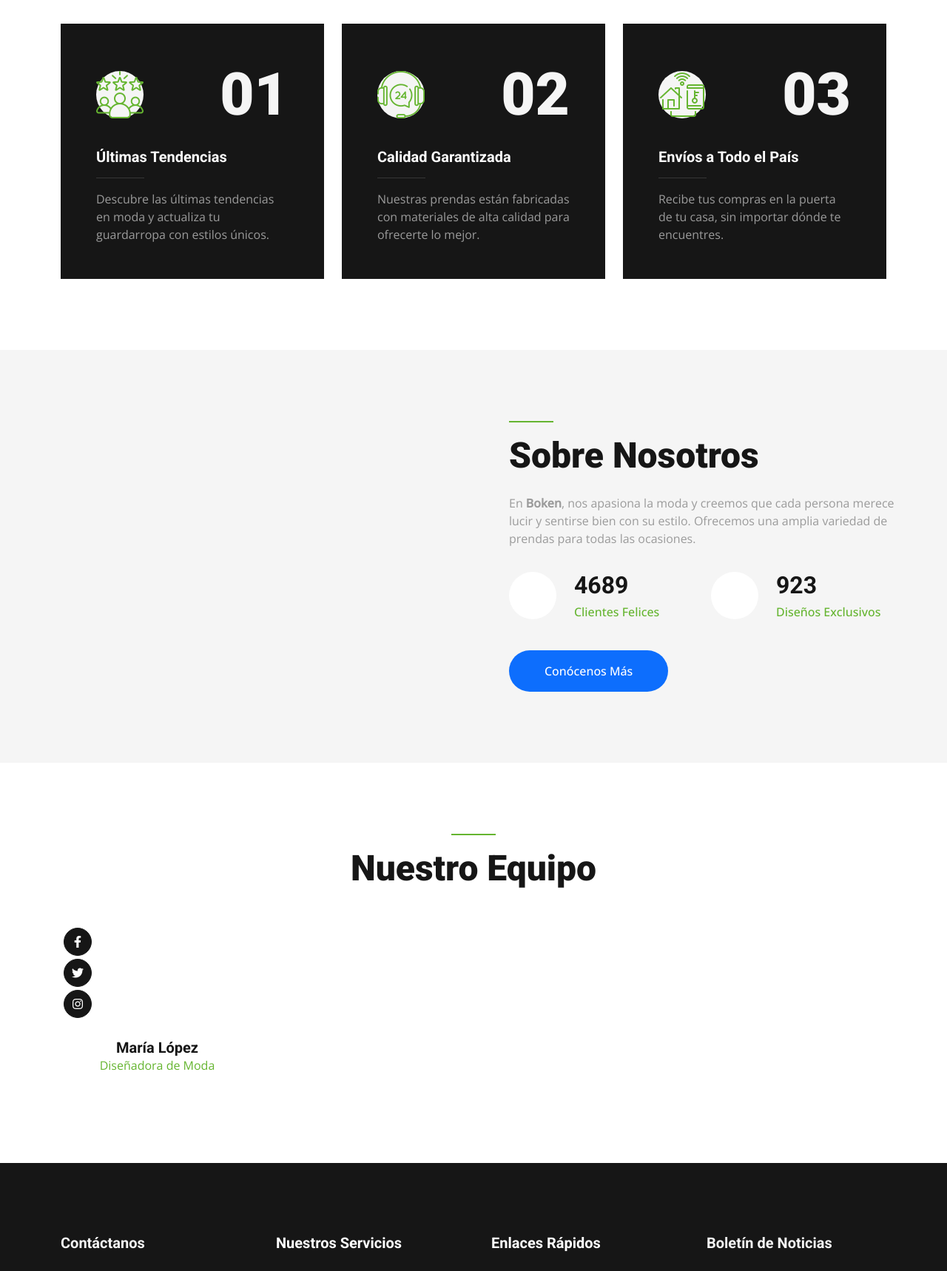
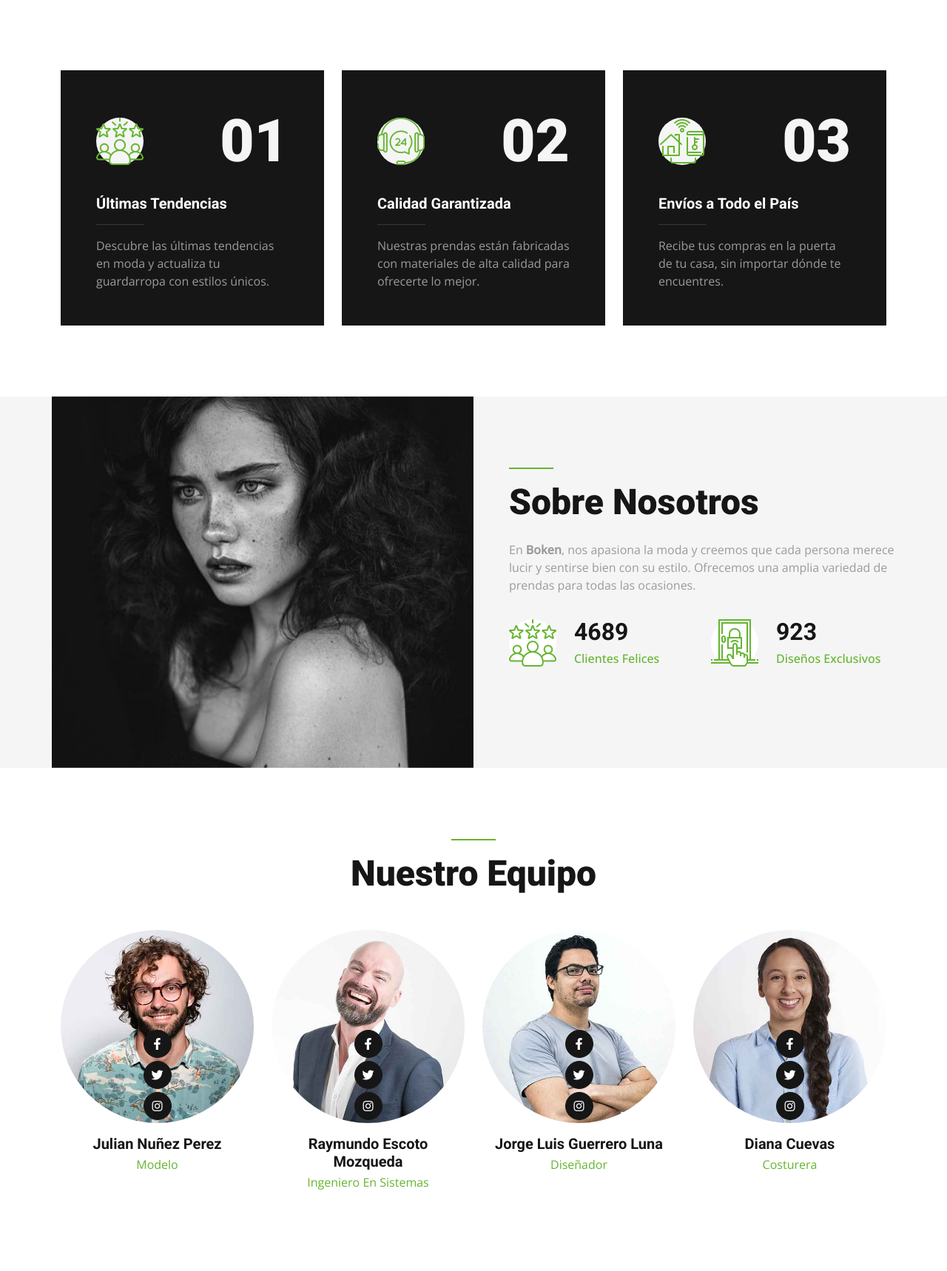
Before and after one commit to CaracheoAdan/Boken-Shop, a PHP site: page /about.html in a window 1280 px wide. Shown: the part 529-2247 px from the top of the page at 74% size. Run offline with PHP 8.4, Linux system fonts and the light colour scheme; some libraries are stand-ins or nearby versions.

Commit message:
Cmbios leves de no me acuerdo que

```diff
--- a/about.html
+++ b/about.html
@@ -51,13 +51,13 @@
                     <div class="btn-sm-square rounded-circle bg-primary me-2">
                         <small class="fa fa-map-marker-alt text-white"></small>
                     </div>
-                    <small>Calle Principal #123, Ciudad, País</small>
+                    <small>Benito Juárez 203, Col. Centro, 38000 Celaya, Gto.</small>
                 </div>
                 <div class="h-100 d-inline-flex align-items-center py-3">
                     <div class="btn-sm-square rounded-circle bg-primary me-2">
                         <small class="fa fa-envelope-open text-white"></small>
                     </div>
-                    <small>contacto@boken.com</small>
+                    <small>boken@tiendaonline.com</small>
                 </div>
             </div>
             <div class="col-lg-6 text-end">
@@ -65,7 +65,7 @@
                     <div class="btn-sm-square rounded-circle bg-primary me-2">
                         <small class="fa fa-phone-alt text-white"></small>
                     </div>
-                    <small>+01 234 567 890</small>
+                    <small>+52  461 115 9161</small>
                 </div>
                 <div class="h-100 d-inline-flex align-items-center py-3">
                     <div class="btn-sm-square rounded-circle bg-primary me-2">
@@ -80,32 +80,29 @@
 
 
     <!-- Navbar -->
-    <nav class="navbar navbar-expand-lg bg-dark navbar-dark sticky-top p-0 px-4 px-lg-5">
+    <nav class="navbar navbar-expand-lg bg-white navbar-light sticky-top p-0 px-4 px-lg-5">
         <a href="index.html" class="navbar-brand d-flex align-items-center">
-            <h2 class="m-0 text-light">Boken</h2>
+            <h2 class="m-0 text-primary">Boken</h2>
         </a>
         <button type="button" class="navbar-toggler" data-bs-toggle="collapse" data-bs-target="#navbarCollapse">
             <span class="navbar-toggler-icon"></span>
         </button>
         <div class="collapse navbar-collapse" id="navbarCollapse">
             <div class="navbar-nav ms-auto py-4 py-lg-0">
-                <a href="index.html" class="nav-item nav-link text-light">Inicio</a>
-                <a href="about.html" class="nav-item nav-link text-light">Sobre Nosotros</a>
-                <a href="shop.html" class="nav-item nav-link text-light">Tienda</a>
-                <a href="collections.html" class="nav-item nav-link text-light">Colecciones</a>
-                <div class="nav-item dropdown">
-                    <a href="#" class="nav-link dropdown-toggle text-light" data-bs-toggle="dropdown">Categorías</a>
-                    <div class="dropdown-menu bg-dark">
-                        <a href="category1.html" class="dropdown-item text-light">Ropa de Hombre</a>
-                        <a href="category2.html" class="dropdown-item text-light">Ropa de Mujer</a>
-                        <a href="category3.html" class="dropdown-item text-light">Accesorios</a>
-                    </div>
-                </div>
-                <a href="contact.html" class="nav-item nav-link text-light">Contacto</a>
+                <a href="index.html" class="nav-item nav-link active">Inicio</a>
+                <a href="about.html" class="nav-item nav-link">Información</a>
+                <a href="catalogo.php" class="nav-item nav-link">Catalogo</a>
+                <a href="contact.html" class="nav-item nav-link">Contact</a>
+
+            </div>
+            <div class="h-100 d-lg-inline-flex align-items-center d-none">
+                <a class="btn btn-square rounded-circle bg-light text-primary me-2" href="https://www.facebook.com/bokenshop113b fa-facebook-f"><i class="fab fa-facebook-f"></i></a>
+                <a class="btn btn-square rounded-circle bg-light text-primary me-2" href="https://x.com/?lang=es"><i class="fab fa-twitter"></i></a>
+                <a class="btn btn-square rounded-circle bg-light text-primary me-2" href="https://mx.linkedin.com/"><i class="fab fa-linkedin-in"></i></a>
+                <a class="btn btn-square rounded-circle bg-light text-primary me-0" href="https://www.instagram.com/adancam19/"><i class="fab fa-instagram"></i></a>
             </div>
         </div>
     </nav>
-
     <!-- Fin del Navbar -->
 
 
@@ -184,7 +181,7 @@
                 <div class="col-lg-6 ps-lg-0" style="min-height: 400px;">
                     <div class="position-relative h-100">
                         <!-- Imagen relacionada con la tienda -->
-                        <images class="position-absolute images-fluid w-100 h-100" src="images/about.jpg" style="object-fit: cover;" alt="Sobre Nosotros">
+                        <img class="position-absolute images-fluid w-100 h-100" src="images/about.jpg" style="object-fit: cover;" alt="Sobre Nosotros">
                     </div>
                 </div>
                 <div class="col-lg-6 about-text py-5 wow fadeIn" data-wow-delay="0.5s">
@@ -197,7 +194,7 @@
                                 <div class="d-flex align-items-center">
                                     <div class="btn-square bg-white rounded-circle" style="width: 64px; height: 64px;">
                                         <!-- Icono de clientes felices -->
-                                        <images class="images-fluid" src="images/icon/icon-1.png" alt="Clientes Felices">
+                                        <img class="images-fluid" src="images/icon/icon-1.png" alt="Clientes Felices">
                                     </div>
                                     <div class="ms-4">
                                         <h2 class="mb-1" data-toggle="counter-up">4689</h2>
@@ -209,7 +206,7 @@
                                 <div class="d-flex align-items-center">
                                     <div class="btn-square bg-white rounded-circle" style="width: 64px; height: 64px;">
                                         <!-- Icono de diseños exclusivos -->
-                                        <images class="images-fluid" src="images/icon/icon-5.png" alt="Diseños Exclusivos">
+                                        <img class="images-fluid" src="images/icon/icon-5.png" alt="Diseños Exclusivos">
                                     </div>
                                     <div class="ms-4">
                                         <h2 class="mb-1" data-toggle="counter-up">923</h2>
@@ -218,7 +215,6 @@
                                 </div>
                             </div>
                         </div>
-                        <a href="about.html" class="btn btn-primary rounded-pill py-3 px-5">Conócenos Más</a>
                     </div>
                 </div>
             </div>
@@ -236,19 +232,67 @@
             </div>
             <div class="row g-4">
                 <!-- Miembro del equipo -->
-                <div class="col-lg-3 col-md-6 wow fadeInUp" data-wow-delay="0.1s">
-                    <div class="team-item">
+                <div class="col-lg-3 col-md-6">
+                    <div class="team-item text-center">
                         <div class="overflow-hidden position-relative">
-                            <images class="images-fluid" src="images/team-1.jpg" alt="Diseñadora">
-                            <div class="team-social">
-                                <a class="btn btn-square btn-dark rounded-circle m-1" href=""><i class="fab fa-facebook-f"></i></a>
-                                <a class="btn btn-square btn-dark rounded-circle m-1" href=""><i class="fab fa-twitter"></i></a>
-                                <a class="btn btn-square btn-dark rounded-circle m-1" href=""><i class="fab fa-instagram"></i></a>
+                            <img class="img-fluid rounded-circle" src="images/team-1.jpg" alt="Diseñadora">
+                            <div class="team-social position-absolute bottom-0 start-50 translate-middle-x">
+                                <a class="btn btn-square btn-dark rounded-circle m-1" href="#"><i class="fab fa-facebook-f"></i></a>
+                                <a class="btn btn-square btn-dark rounded-circle m-1" href="#"><i class="fab fa-twitter"></i></a>
+                                <a class="btn btn-square btn-dark rounded-circle m-1" href="#"><i class="fab fa-instagram"></i></a>
                             </div>
                         </div>
-                        <div class="text-center p-4">
-                            <h5 class="mb-0">María López</h5>
-                            <span class="text-primary">Diseñadora de Moda</span>
+                        <div class="p-3">
+                            <h5 class="mb-1">Julian Nuñez Perez</h5>
+                            <span class="text-primary">Modelo</span>
+                        </div>
+                    </div>
+                </div>
+                <div class="col-lg-3 col-md-6">
+                    <div class="team-item text-center">
+                        <div class="overflow-hidden position-relative">
+                            <img class="img-fluid rounded-circle" src="images/team-3.jpg" alt="Diseñadora">
+                            <div class="team-social position-absolute bottom-0 start-50 translate-middle-x">
+                                <a class="btn btn-square btn-dark rounded-circle m-1" href="#"><i class="fab fa-facebook-f"></i></a>
+                                <a class="btn btn-square btn-dark rounded-circle m-1" href="#"><i class="fab fa-twitter"></i></a>
+                                <a class="btn btn-square btn-dark rounded-circle m-1" href="#"><i class="fab fa-instagram"></i></a>
+                            </div>
+                        </div>
+                        <div class="p-3">
+                            <h5 class="mb-1">Raymundo Escoto Mozqueda</h5>
+                            <span class="text-primary">Ingeniero En Sistemas</span>
+                        </div>
+                    </div>
+                </div>
+                <div class="col-lg-3 col-md-6">
+                    <div class="team-item text-center">
+                        <div class="overflow-hidden position-relative">
+                            <img class="img-fluid rounded-circle" src="images/team-2.jpg" alt="Diseñadora">
+                            <div class="team-social position-absolute bottom-0 start-50 translate-middle-x">
+                                <a class="btn btn-square btn-dark rounded-circle m-1" href="#"><i class="fab fa-facebook-f"></i></a>
+                                <a class="btn btn-square btn-dark rounded-circle m-1" href="#"><i class="fab fa-twitter"></i></a>
+                                <a class="btn btn-square btn-dark rounded-circle m-1" href="#"><i class="fab fa-instagram"></i></a>
+                            </div>
+                        </div>
+                        <div class="p-3">
+                            <h5 class="mb-1">Jorge Luis Guerrero Luna</h5>
+                            <span class="text-primary">Diseñador</span>
+                        </div>
+                    </div>
+                </div>
+                <div class="col-lg-3 col-md-6">
+                    <div class="team-item text-center">
+                        <div class="overflow-hidden position-relative">
+                            <img class="img-fluid rounded-circle" src="images/team-4.jpg" alt="Diseñadora">
+                            <div class="team-social position-absolute bottom-0 start-50 translate-middle-x">
+                                <a class="btn btn-square btn-dark rounded-circle m-1" href="#"><i class="fab fa-facebook-f"></i></a>
+                                <a class="btn btn-square btn-dark rounded-circle m-1" href="#"><i class="fab fa-twitter"></i></a>
+                                <a class="btn btn-square btn-dark rounded-circle m-1" href="#"><i class="fab fa-instagram"></i></a>
+                            </div>
+                        </div>
+                        <div class="p-3">
+                            <h5 class="mb-1">Diana Cuevas</h5>
+                            <span class="text-primary">Costurera</span>
                         </div>
                     </div>
                 </div>
--- a/catalogo.php
+++ b/catalogo.php
@@ -38,7 +38,7 @@
                             <a href="config/admin/login.php" class="nav-link active">Administrador</a>
                         </li>
                         <li class="nav-item">
-                            <a href="config/admin/login.php" class="nav-link">Bienvenida</a>
+                            <a href="index.html" class="nav-link">Bienvenida</a>
                         </li>
                     </ul>
                     <a href="checkout.php" class="btn btn-primary">Carrito<span id="num_cart" class="badge bg-secondary"><?php echo $num_cart; ?></span>
--- a/checkout.php
+++ b/checkout.php
@@ -48,7 +48,7 @@ if ($productos != null) {
                             <a href="#" class="nav-link active">Administrar</a>
                         </li>
                         <li class="nav-item">
-                            <a href="config/admin/login.php" class="nav-link">Bienbenida</a>
+                            <a href="index.html" class="nav-link">Bienvenida</a>
                         </li>
                     </ul>
                     <a href="carrito.php" class="btn btn-primary">Carrito<span id="num_cart" class="badge bg-secondary"><?php echo $num_cart; ?></span></a>
--- a/completado.php
+++ b/completado.php
@@ -55,7 +55,7 @@ if($id_transaccion == ''){
                             <a href="config/admin/login.php" class="nav-link active">Administrador</a>
                         </li>
                         <li class="nav-item">
-                            <a href="config/admin/login.php" class="nav-link">Bienvenida</a>
+                            <a href="index.html" class="nav-link">Bienvenida</a>
                         </li>
                     </ul>
                     <a href="checkout.php" class="btn btn-primary">Carrito<span id="num_cart" class="badge bg-secondary"><?php echo $num_cart; ?></span>
--- a/details.php
+++ b/details.php
@@ -85,7 +85,7 @@ $resultado = $sql->fetchAll(PDO::FETCH_ASSOC);
                             <a href="config/admin/login.php" class="nav-link active">Administrador</a>
                         </li>
                         <li class="nav-item">
-                            <a href="config/admin/login.php" class="nav-link">Bienvenida</a>
+                            <a href="index.html" class="nav-link">Bienvenida</a>
                         </li>
                     </ul>
                     <a href="checkout.php" class="btn btn-primary">Carrito<span id="num_cart" class="badge bg-secondary"><?php echo $num_cart; ?></span>
--- a/pago.php
+++ b/pago.php
@@ -50,7 +50,7 @@ if ($productos != null) {
                             <a href="config/admin/login.php" class="nav-link active">Administrador</a>
                         </li>
                         <li class="nav-item">
-                            <a href="config/admin/login.php" class="nav-link">Bienvenida</a>
+                            <a href="index.html" class="nav-link">Bienvenida</a>
                         </li>
                     </ul>
                     <a href="carrito.php" class="btn btn-primary">Carrito<span id="num_cart" class="badge bg-secondary"><?php echo $num_cart; ?></span></a>
--- a/pagos.api.php
+++ b/pagos.api.php
@@ -1,6 +1,6 @@
 <?php
 header("Content-type: application/json; charset=utf-8");
-require_once('venta.class.php');
+require_once('completado.php');
 
 $app = new venta();
 
```
Also changed, not shown: 404.html (+12 -13 lines), contact.html (+19 -13 lines), feature.html (+14 -8 lines), index.html (+10 -14 lines), project.html (deleted, +0 -182 lines), team.html (+13 -7 lines), testimonial.html (deleted, +0 -146 lines), README.md (deleted), images/productos/9/principal.jpg.
